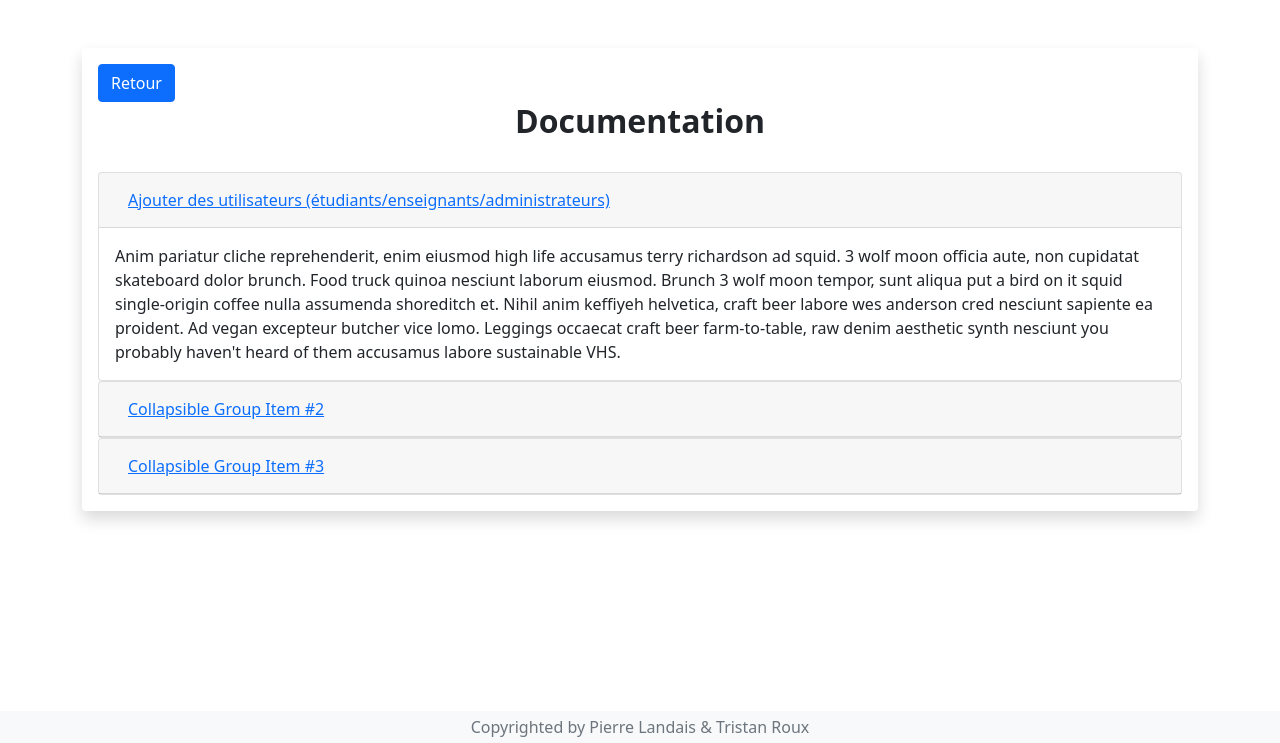
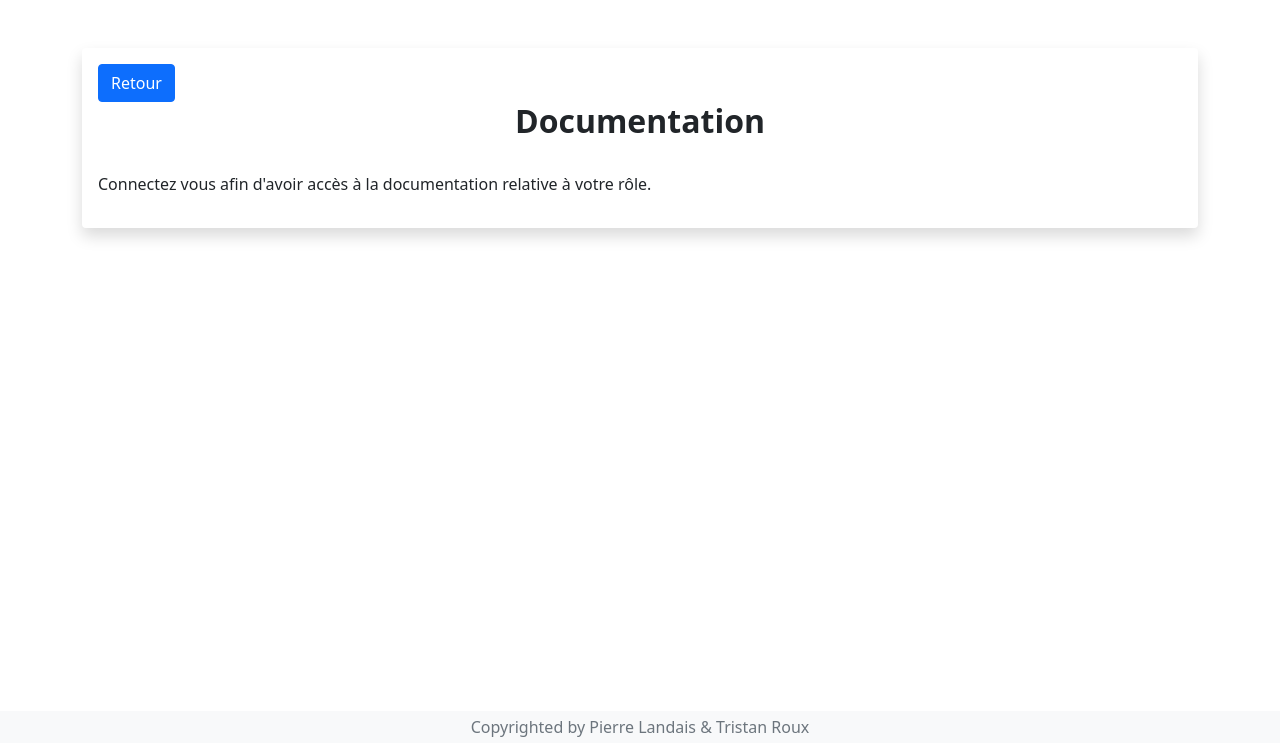
Before and after one commit to Pierre-Lds/Project-ISEN, a Symfony app: template projisen/templates/Unlogged/documentation.html.twig in a window 1280 px wide. Shown: the part 57-800 px from the top of the page. Run offline with Twig, Linux system fonts and the light colour scheme; the template is opened without the code that fills it, so the values that code supplies are empty; some libraries are stand-ins or nearby versions.

Commit message:
[doc] Documentation : Doc for users
V1 of online doc for admin / teachers / students

Students & Teachers 100% done

```diff
--- a/projisen/templates/Unlogged/documentation.html.twig
+++ b/projisen/templates/Unlogged/documentation.html.twig
@@ -5,41 +5,66 @@
         <div class='shadow p-3 rounded mx-auto w-100'>
             <a href='{{ path('app.homepage') }}' class='btn btn-primary'>Retour</a>
             <h2 class='fw-bold mx-auto text-center'>Documentation</h2><br>
-
+            {% if is_granted('IS_AUTHENTICATED_FULLY') %}
             <div id='accordion'>
+                {% if 'ROLE_ADMIN' in app.user.roles %}
                 <div class='card'>
                     <div class='card-header' id='headingOne'>
-                        <h5 class='mb-0'><button class='btn btn-link' data-bs-toggle='collapse' data-bs-target='#collapseOne' aria-expanded='true' aria-controls='collapseOne'>Ajouter des utilisateurs (étudiants/enseignants/administrateurs)</button></h5>
+                        <h5 class='mb-0'><button class='btn btn-link' data-bs-toggle='collapse' data-bs-target='#collapseOne' aria-expanded='true' aria-controls='collapseOne'>Partie Administrateurs</button></h5>
                     </div>
-
                     <div id='collapseOne' class='collapse show' aria-labelledby='headingOne' data-parent='#accordion'>
                         <div class='card-body'>
-                            Anim pariatur cliche reprehenderit, enim eiusmod high life accusamus terry richardson ad squid. 3 wolf moon officia aute, non cupidatat skateboard dolor brunch. Food truck quinoa nesciunt laborum eiusmod. Brunch 3 wolf moon tempor, sunt aliqua put a bird on it squid single-origin coffee nulla assumenda shoreditch et. Nihil anim keffiyeh helvetica, craft beer labore wes anderson cred nesciunt sapiente ea proident. Ad vegan excepteur butcher vice lomo. Leggings occaecat craft beer farm-to-table, raw denim aesthetic synth nesciunt you probably haven't heard of them accusamus labore sustainable VHS.
+                            <b>Créer un compte</b>
+                            <p>Pour créer un compte enseignant il faut se rendre dans "Espace administrateur > Ajouter un enseignant" puis renseigner son nom, prénom, mot de passe et indiquer s'il sera administrateur ou non.</p>
+                            <p>Dans le cadre de la création d'un compte étudiant, il faut se rendre dans "Espace administrateur > Ajouter un étudiant" puis renseigner son nom, prénom, mot de passe, année d'obtention du diplôme et domaine professionnel.</p>
+                            <b>Éditer un compte</b>
+                            <p>Pour éditer un compte, il faut se rendre dans "Espace administrateur > Voir les étudiants OU Voir les enseignants > Éditer" puis renseigner les nouvelles informations personnelles du compte.</p>
                         </div>
                     </div>
                 </div>
+                {% endif %}
+                {% if 'ROLE_ADMIN' in app.user.roles or 'ROLE_TEACHER' in app.user.roles %}
                 <div class='card'>
                     <div class='card-header' id='headingTwo'>
-                        <h5 class='mb-0'><button class='btn btn-link collapsed' data-bs-toggle='collapse' data-bs-target='#collapseTwo' aria-expanded='false' aria-controls='collapseTwo'>Collapsible Group Item #2</button></h5>
+                        <h5 class='mb-0'><button class='btn btn-link collapsed' data-bs-toggle='collapse' data-bs-target='#collapseTwo' aria-expanded='false' aria-controls='collapseTwo'>Partie Enseignants</button></h5>
                     </div>
                     <div id='collapseTwo' class='collapse' aria-labelledby='headingTwo' data-parent='#accordion'>
                         <div class='card-body'>
-                            Anim pariatur cliche reprehenderit, enim eiusmod high life accusamus terry richardson ad squid. 3 wolf moon officia aute, non cupidatat skateboard dolor brunch. Food truck quinoa nesciunt laborum eiusmod. Brunch 3 wolf moon tempor, sunt aliqua put a bird on it squid single-origin coffee nulla assumenda shoreditch et. Nihil anim keffiyeh helvetica, craft beer labore wes anderson cred nesciunt sapiente ea proident. Ad vegan excepteur butcher vice lomo. Leggings occaecat craft beer farm-to-table, raw denim aesthetic synth nesciunt you probably haven't heard of them accusamus labore sustainable VHS.
+                            <b>Créer un projet</b>
+                            <p>Pour créer un projet, il vous faudra vous rendre dans "Espace enseignant > Créer un projet" et renseigner le titre du projet, sa thématique (parmis une liste existante), les domaines techniques qu'il concerne, les domaines professionnels (parmis une liste de DP existants), une description ainsi que l'année correspondant au second semestre des M1.</p>
+                            <b>Mettre à jour un projet</b>
+                            <p>Pour mettre à jour un projet, il suffit de se rendre dans "Espace enseignant > Consulter les projets > Modifier" et renseigner les mêmes informations (mises à jour) que lors de la création du projet.</p>
+                            <b>Voir les voeux des binômes</b>
+                            <p>Pour voir les voeux des binômes, il suffit de se rendre dans "Espace enseignant > Consulter le choix des binômes" afin de voir si l'un de vos projets est souhaité par un ou plusieurs binômes.</p>
+                            <b>Voir les affectations des binômes</b>
+                            <p>Pour voir l'attribution des projets, il suffit de se rendre dans "Espace enseignant > Consulter les affectations des projets" afin de voir si votre nom est affilié à un projet et à un binôme.</p>
                         </div>
                     </div>
                 </div>
+                {% endif %}
+                {% if 'ROLE_ADMIN' in app.user.roles or 'ROLE_STUDENT' in app.user.roles %}
                 <div class='card'>
                     <div class='card-header' id='headingThree'>
-                        <h5 class='mb-0'><button class='btn btn-link collapsed' data-bs-toggle='collapse' data-bs-target='#collapseThree' aria-expanded='false' aria-controls='collapseThree'>Collapsible Group Item #3</button></h5>
+                        <h5 class='mb-0'><button class='btn btn-link collapsed' data-bs-toggle='collapse' data-bs-target='#collapseThree' aria-expanded='false' aria-controls='collapseThree'>Partie Étudiants</button></h5>
                     </div>
                     <div id='collapseThree' class='collapse' aria-labelledby='headingThree' data-parent='#accordion'>
                         <div class='card-body'>
-                            Anim pariatur cliche reprehenderit, enim eiusmod high life accusamus terry richardson ad squid. 3 wolf moon officia aute, non cupidatat skateboard dolor brunch. Food truck quinoa nesciunt laborum eiusmod. Brunch 3 wolf moon tempor, sunt aliqua put a bird on it squid single-origin coffee nulla assumenda shoreditch et. Nihil anim keffiyeh helvetica, craft beer labore wes anderson cred nesciunt sapiente ea proident. Ad vegan excepteur butcher vice lomo. Leggings occaecat craft beer farm-to-table, raw denim aesthetic synth nesciunt you probably haven't heard of them accusamus labore sustainable VHS.
+                            <b>Consulter les projets</b>
+                            <p>Pour consulter le détail d'un projet, il faut se rendre dans "Espace étudiant > Consulter les projets" puis cliquer sur le projet souhaité.</p>
+                            <b>Choisir son binôme</b>
+                            <p>Pour créer un binôme, il faut vous rendre dans "Espace étudiant > Choisir son binôme" puis sélectionner l'étudiant avec qui former un binôme. Seuls les étudiants libres sont sélectionnables.</p>
+                            <b>Formuler ses voeux</b>
+                            <p>Pour formuler ses voeux, il faut se rendre dans "Espace étudiant > Choisir les projets" puis sélectionner son binôme et les trois voeux (différents) priorisés.</p>
+                            <b>Voir les affectations des binômes</b>
+                            <p>Pour voir l'attribution des projets, il suffit de se rendre dans "Espace étudiant > Consulter les affectations des projets" afin de voir le projet affecté à votre binôme.</p>
                         </div>
                     </div>
                 </div>
+                {% endif %}
             </div>
-
+            {% else %}
+                <p>Connectez vous afin d'avoir accès à la documentation relative à votre rôle.</p>
+            {% endif %}
         </div>
     </div>
 {% endblock %}
```
